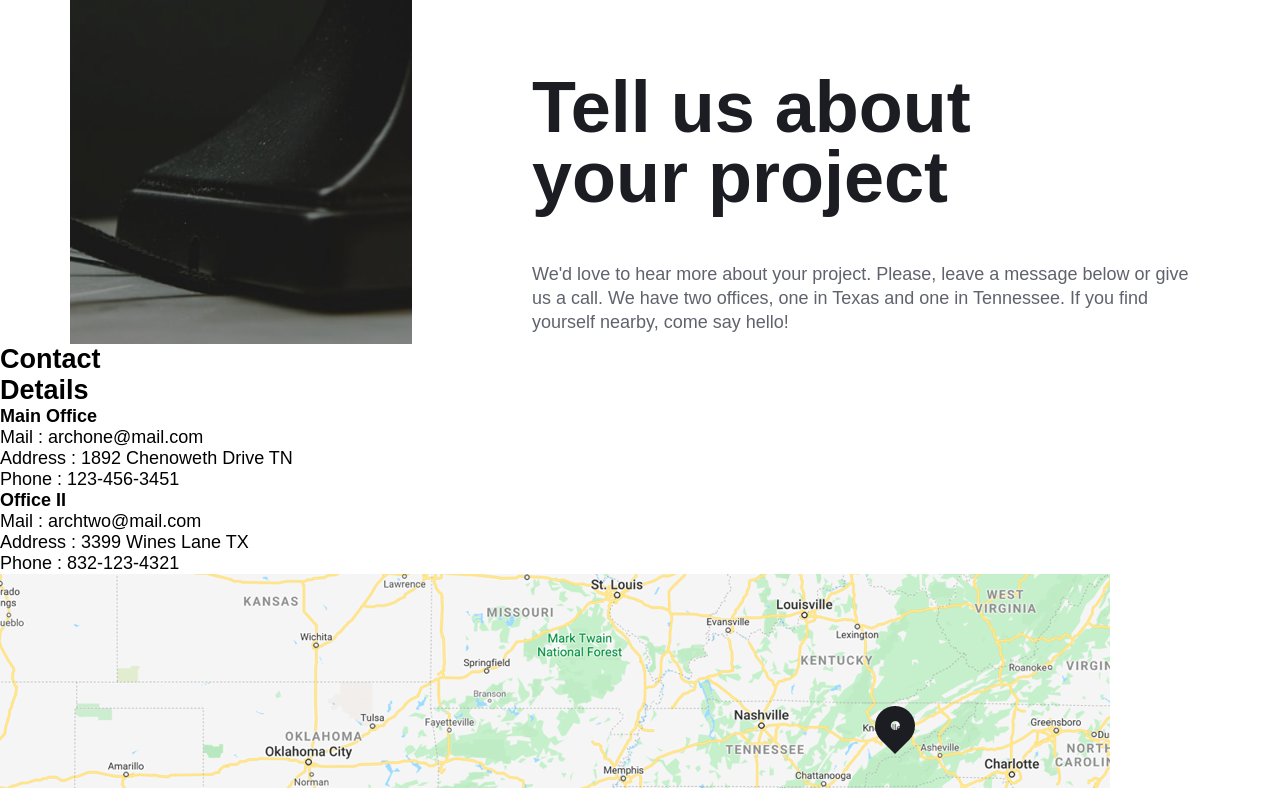
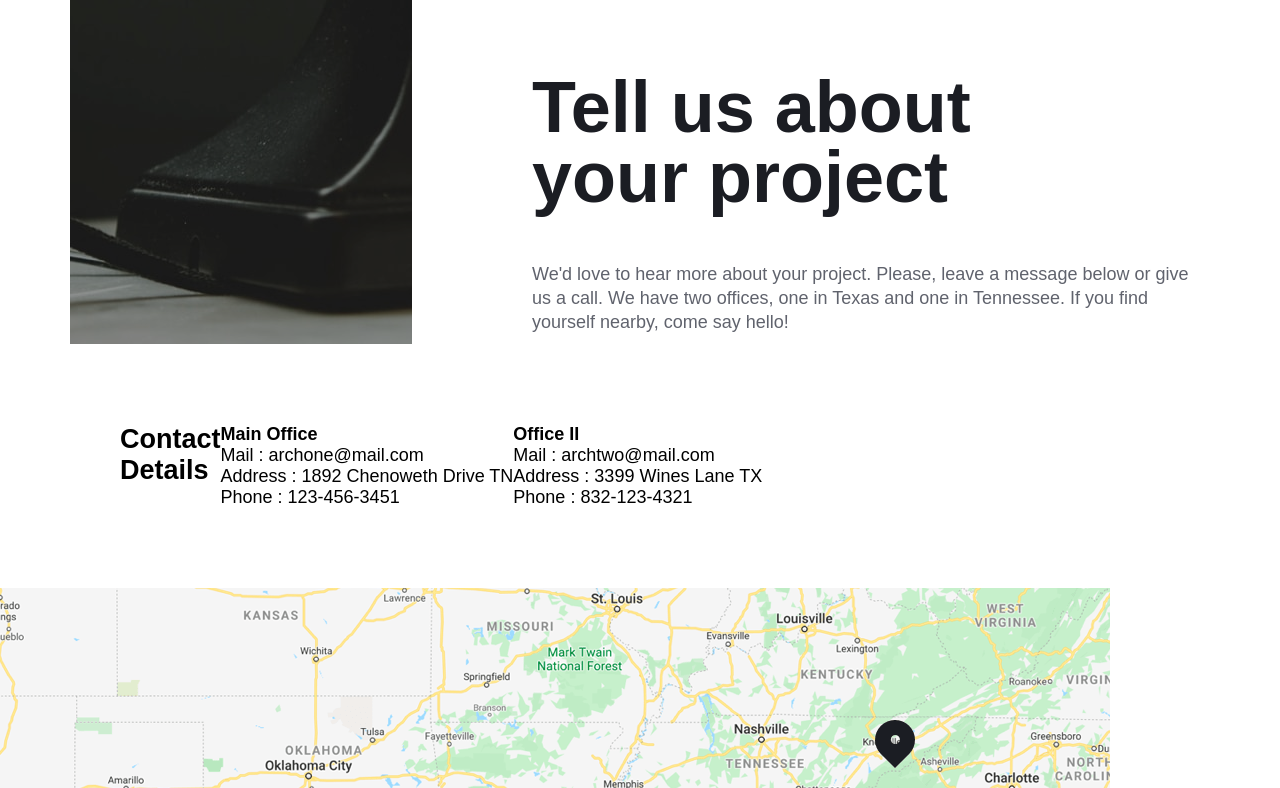
Before and after one commit to anetakasprzak/fm-arch-studio-multi-page-website, a Next.js app: page /contact in a window 1280 px wide. Shown: the part 508-1296 px from the top of the page. Built offline with nearby package versions, Linux system fonts and the light colour scheme.

Commit message:
contact details layout

```diff
--- a/app/(root)/contact/page.styled.js
+++ b/app/(root)/contact/page.styled.js
@@ -26,7 +26,7 @@ export const HeroTextBox = styled.div`
   max-width: 90%;
   place-self: start;
 
-  @media screen and (min-width: 23.4em) {
+  @media screen and (min-width: 23.5em) {
     padding: 4rem 2rem 3rem 5rem;
     max-width: 85%;
   }
@@ -151,7 +151,31 @@ export const HeroContactText = styled.p`
 
 ////////////////  CONTACT DETAILS ///////////////////
 
-export const ContactDetailsSection = styled.section``;
+export const ContactDetailsSection = styled.section`
+  padding: 4rem 3rem;
+  display: flex;
+  flex-direction: column;
+
+  @media screen and (min-width: 23.5em) {
+    padding: 4rem 5rem;
+  }
+
+  @media screen and (min-width: 28.5em) {
+    padding: 6rem 9rem;
+  }
+
+  @media screen and (min-width: 50em) {
+    padding: 8rem 10rem;
+  }
+
+  @media screen and (min-width: 55em) {
+    padding: 8rem 12rem;
+  }
+
+  @media screen and (min-width: 62em) {
+    flex-direction: row;
+  }
+`;
 
 export const HeadingContactDetails = styled.h2``;
 
@@ -170,6 +194,7 @@ export const OfficePhone = styled.p``;
 ////////////////  MAP IMG ///////////////////
 
 export const MapSection = styled.div``;
+
 export const MapImgWrapper = styled.picture``;
 
 ////////////////  CONTACT FORM ///////////////////
```
